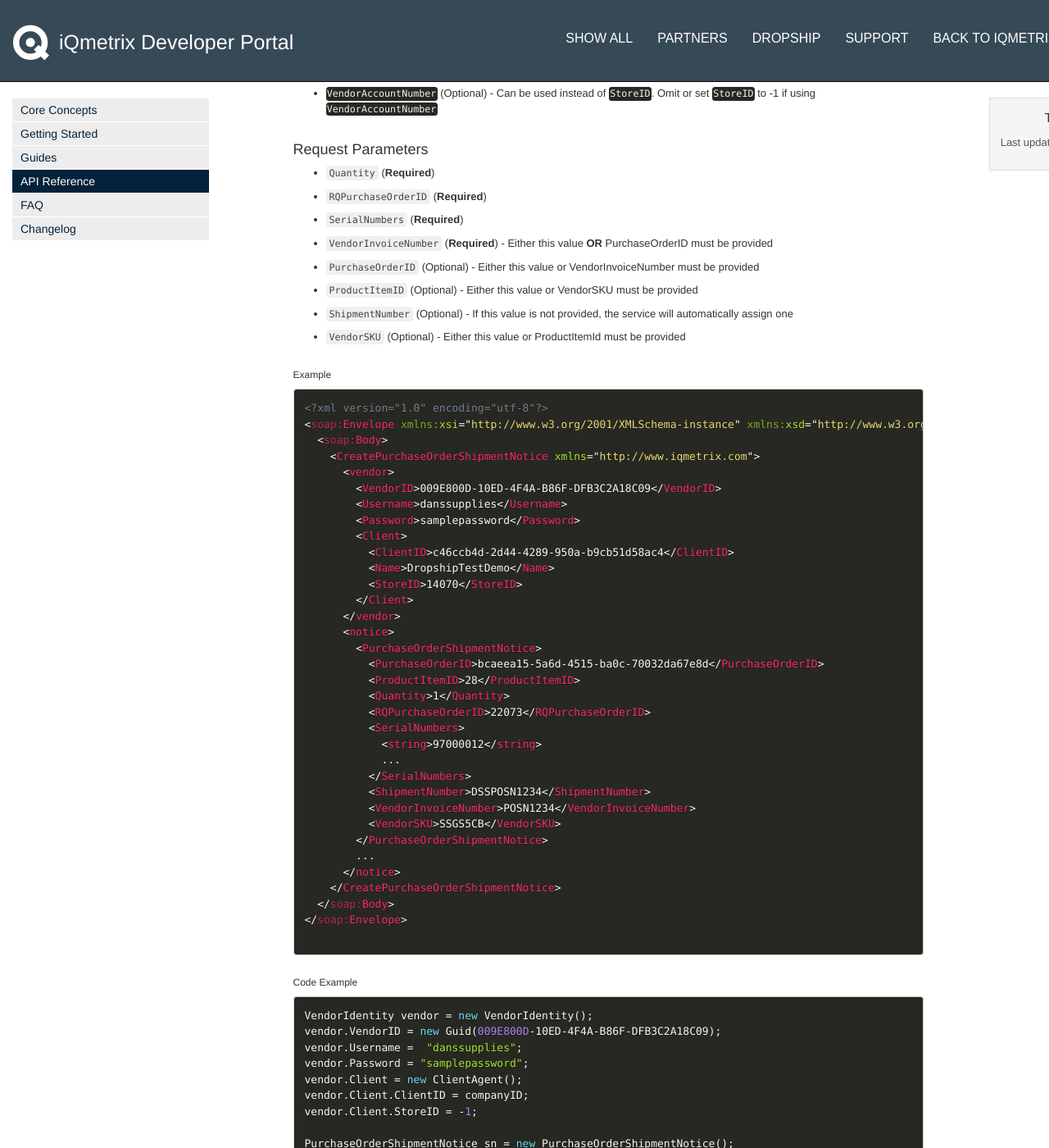
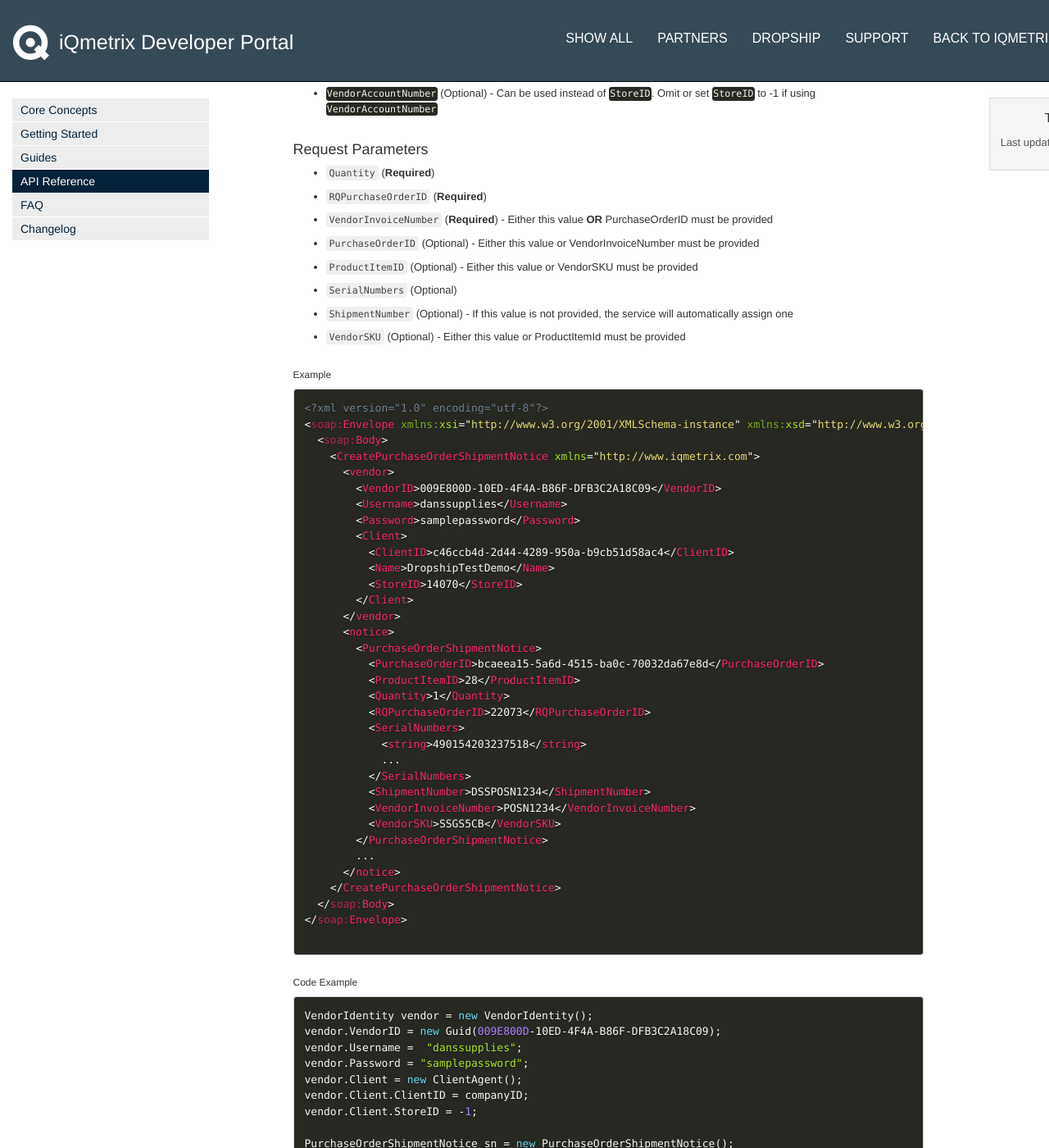
Before and after one commit to iq-coryp/documentation-testing, a Jekyll site: the page built from pages/api/vmi.md, in a window 1280 px wide and 1400 px high, scrolled down 18132 px. Shown: the whole window at 82% size. Built offline with Jekyll 4.4.1, drawn with Linux system fonts in a browser that asks for light colours; nearby versions of some CDN libraries; some web fonts are replaced; comment, search, counter and statistics services are not loaded; some of the changed text lies outside the part shown.

Commit message:
updated vmi serial # examples

```diff
--- a/pages/api/vmi.md
+++ b/pages/api/vmi.md
@@ -844,7 +844,7 @@
 
 #### Request Parameters
 
-<ul><li><code>Quantity</code> (<strong>Required</strong>) </li><li><code>RQPurchaseOrderID</code> (<strong>Required</strong>) </li><li><code>SerialNumbers</code> (<strong>Required</strong>) </li><li><code>VendorInvoiceNumber</code> (<strong>Required</strong>) - Either this value <strong>OR</strong> PurchaseOrderID must be provided</li><li><code>PurchaseOrderID</code> (Optional) - Either this value or VendorInvoiceNumber must be provided</li><li><code>ProductItemID</code> (Optional) - Either this value or VendorSKU must be provided</li><li><code>ShipmentNumber</code> (Optional) - If this value is not provided, the service will automatically assign one</li><li><code>VendorSKU</code> (Optional) - Either this value or ProductItemId must be provided</li></ul>
+<ul><li><code>Quantity</code> (<strong>Required</strong>) </li><li><code>RQPurchaseOrderID</code> (<strong>Required</strong>) </li><li><code>VendorInvoiceNumber</code> (<strong>Required</strong>) - Either this value <strong>OR</strong> PurchaseOrderID must be provided</li><li><code>PurchaseOrderID</code> (Optional) - Either this value or VendorInvoiceNumber must be provided</li><li><code>ProductItemID</code> (Optional) - Either this value or VendorSKU must be provided</li><li><code>SerialNumbers</code> (Optional) </li><li><code>ShipmentNumber</code> (Optional) - If this value is not provided, the service will automatically assign one</li><li><code>VendorSKU</code> (Optional) - Either this value or ProductItemId must be provided</li></ul>
 
 ###### Example
 
@@ -870,7 +870,7 @@
           <Quantity>1</Quantity>
           <RQPurchaseOrderID>22073</RQPurchaseOrderID>
           <SerialNumbers>
-            <string>97000012</string>
+            <string>490154203237518</string>
             ...
           </SerialNumbers>
           <ShipmentNumber>DSSPOSN1234</ShipmentNumber>
@@ -902,7 +902,7 @@
 sn.ShipmentNumber = "SHIP001 ";
 sn.ProductItemID = 11142;
 sn.Quantity = 2;
-sn.SerialNumber = {"97000012", "12321324"};
+sn.SerialNumber = {"490154203237518", "12321324"};
 
 PurchaseOrderShipmentNotice snReturn =
     vmiService.CreatePurchaseOrderShipmentNotice(vendor, new[] { sn });
@@ -931,7 +931,7 @@
                   <Quantity>1</Quantity>
                   <RQPurchaseOrderID>22073</RQPurchaseOrderID>
                   <SerialNumbers>
-                    <string>97000012</string>
+                    <string>490154203237518</string>
                     ...
                   </SerialNumbers>
                   <ShipmentNumber>DSSPOSN1234</ShipmentNumber>
```
